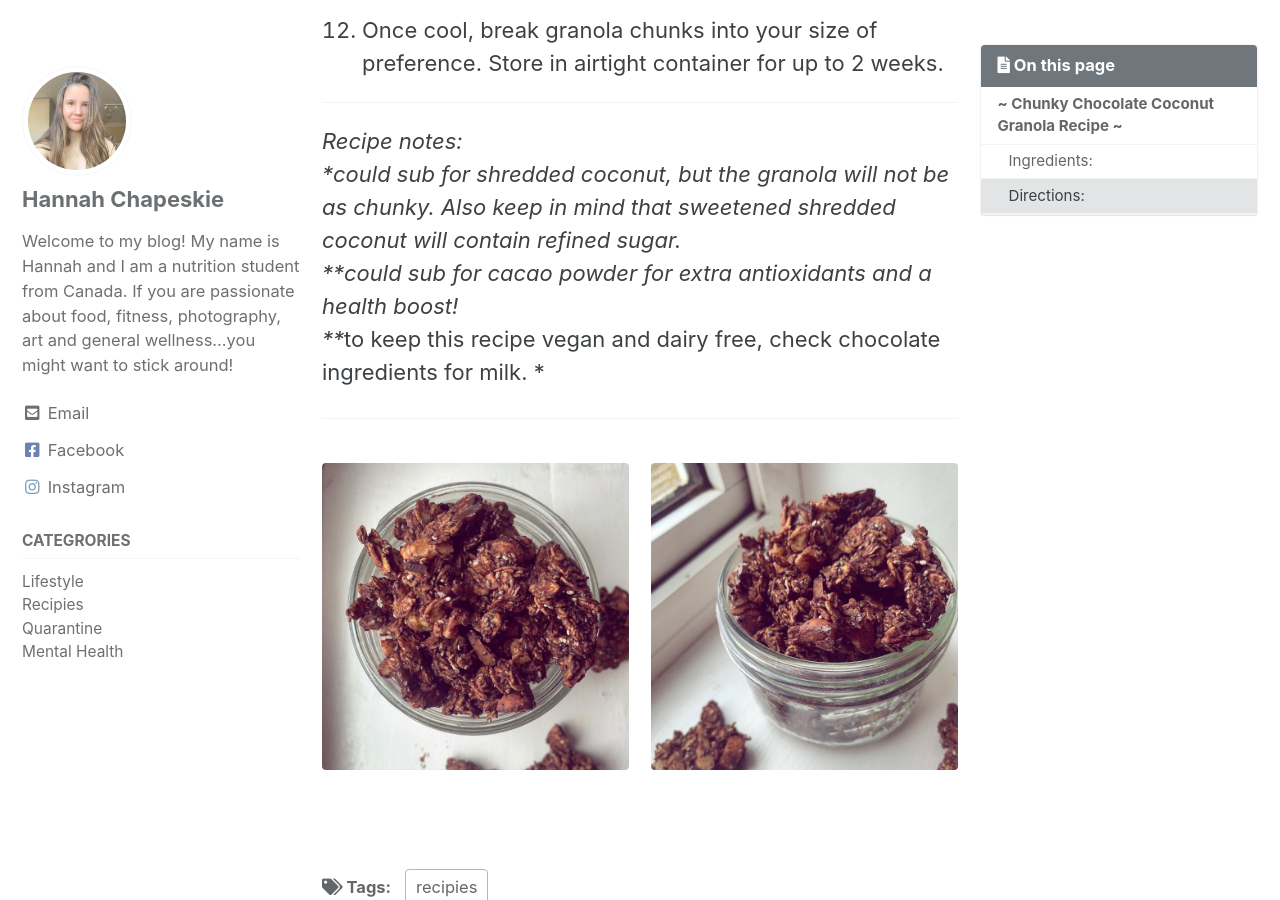
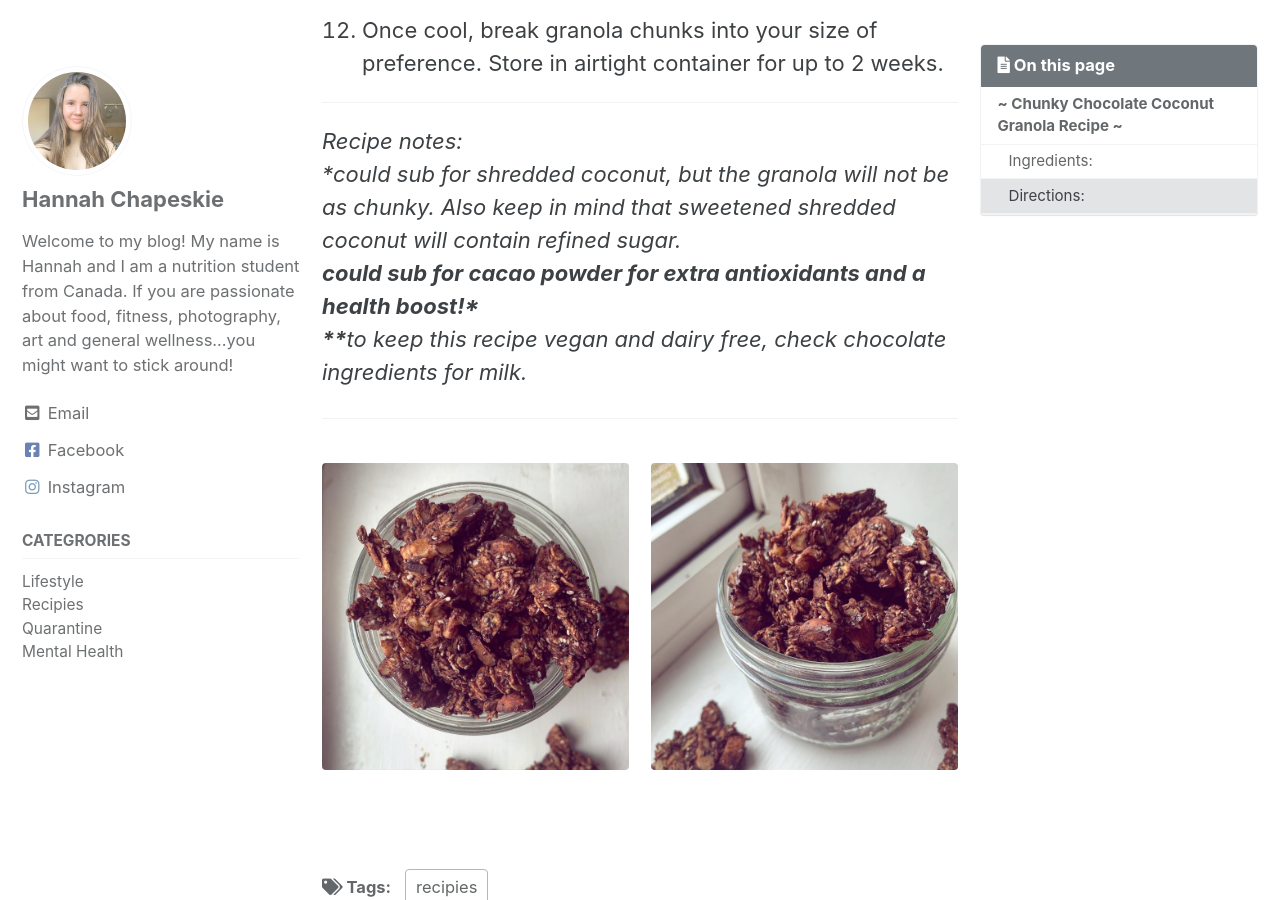
Before and after one commit to dylanbabel/yinandyams, a Jekyll site: the page built from _posts/2020-04-09-chunky-chocolate-coconut-granola.md, in a window 1280 px wide and 900 px high, scrolled down 2667 px. Built offline with Jekyll 4.4.1, drawn with Linux system fonts in a browser that asks for light colours; cached includes are drawn as plain includes.

```diff
--- a/_posts/2020-04-09-chunky-chocolate-coconut-granola.md
+++ b/_posts/2020-04-09-chunky-chocolate-coconut-granola.md
@@ -65,8 +65,8 @@ So, if you are looking for an easy, relatively cheap and guilt free granola that
 
 *Recipe notes:<br>
 *could sub for shredded coconut, but the granola will not be as chunky. Also keep in mind that sweetened shredded coconut will contain refined sugar.<br>
-**could sub for cacao powder for extra antioxidants and a health boost! <br>
-***to keep this recipe vegan and dairy free, check chocolate ingredients for milk. *
+**could sub for cacao powder for extra antioxidants and a health boost!* <br>
+****to keep this recipe vegan and dairy free, check chocolate ingredients for milk.*
 
 ***
 
```
